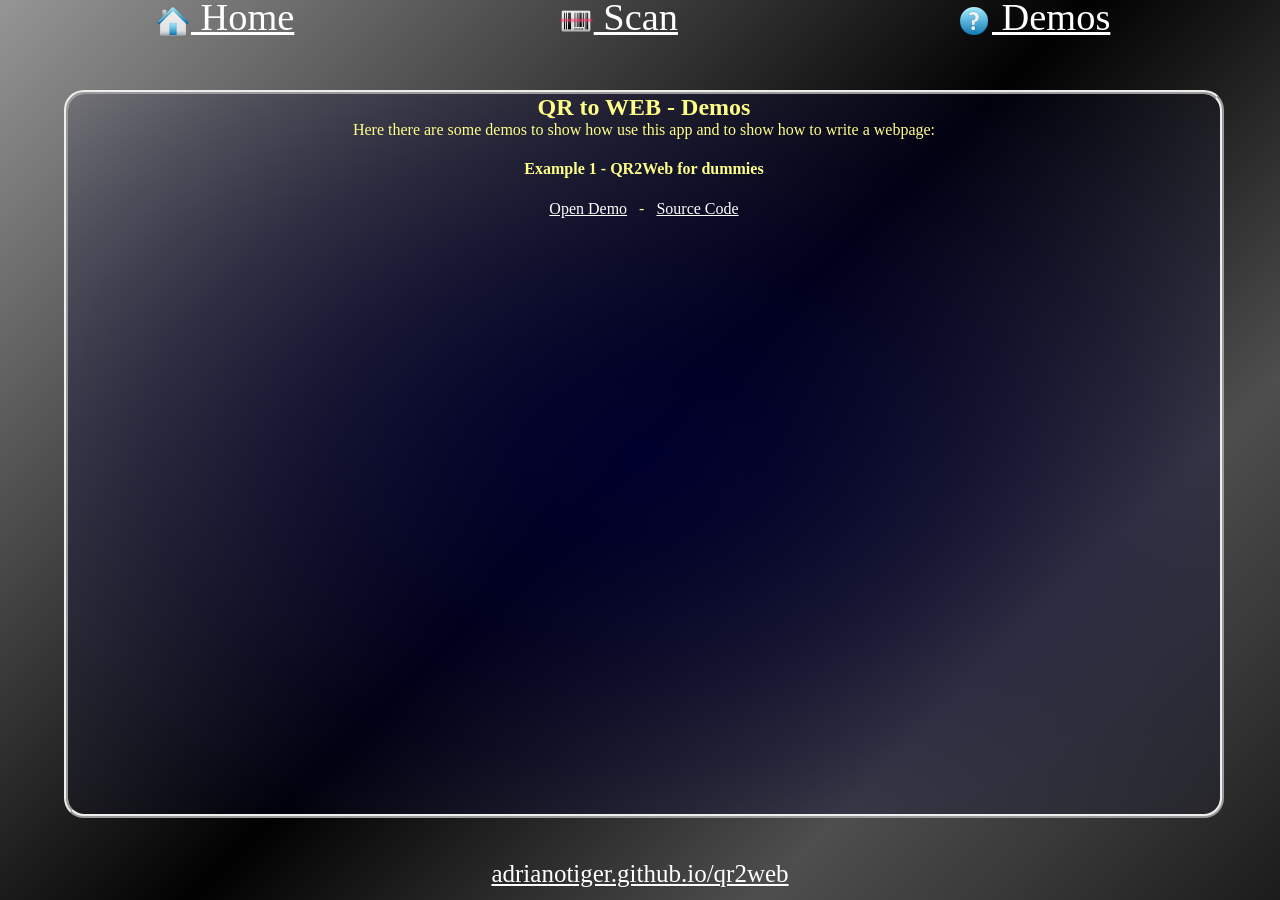
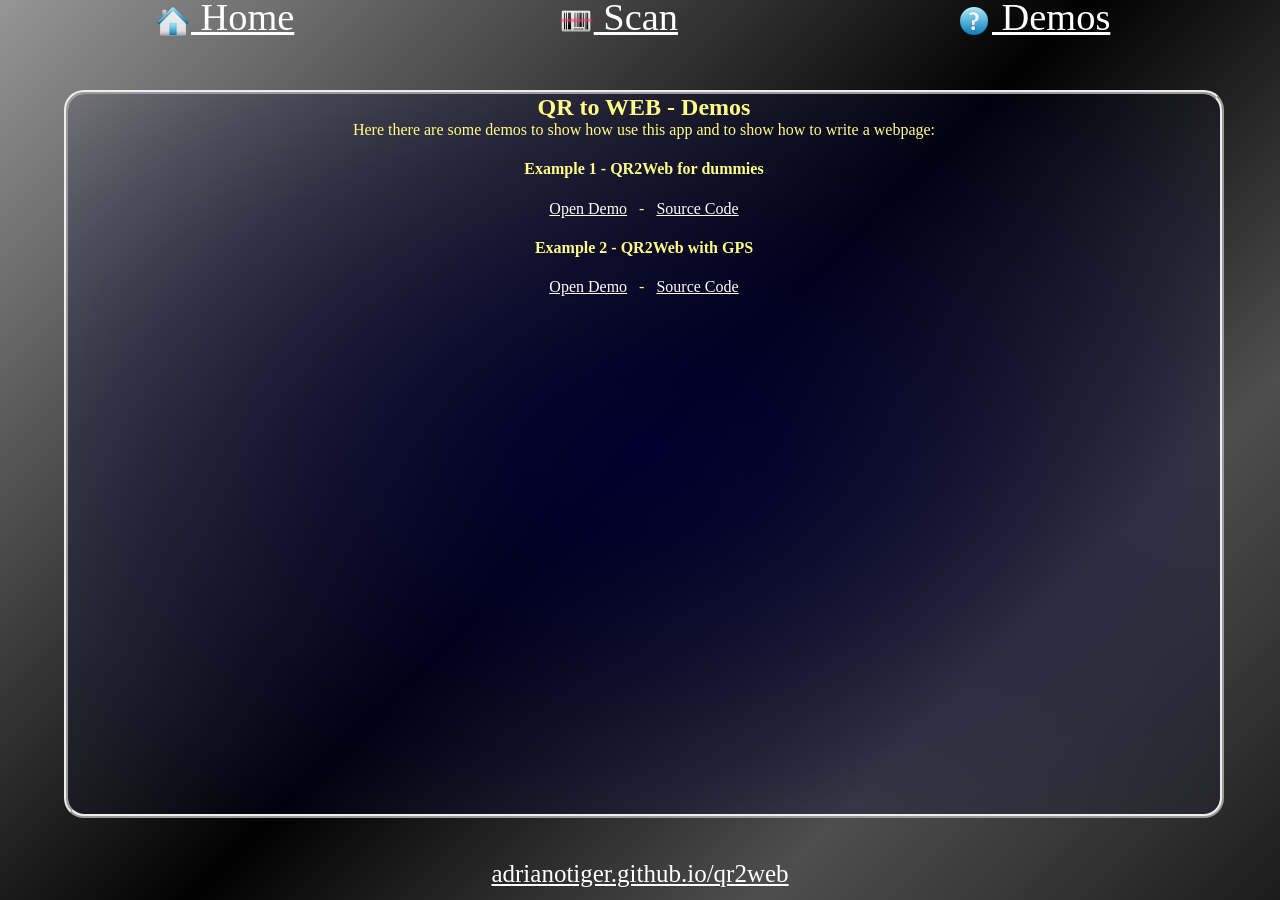
Before and after one commit to Adrianotiger/qr2web, a Jekyll site: the page built from demos.html, in a window 1280 px wide. Built offline with Jekyll 4.4.1, drawn with Linux system fonts in a browser that asks for light colours.

Commit message:
Update demos.html

```diff
--- a/demos.html
+++ b/demos.html
@@ -6,7 +6,8 @@ title: QR2Web Inventory - Demos
 	<h2>QR to WEB - Demos</h2>
   Here there are some demos to show how use this app and to show how to write a webpage:
   <h4>Example 1 - QR2Web for dummies</h4>
+  	<a href="demos/example1.html">Open Demo</a> &nbsp; -  &nbsp; <a href="https://github.com/Adrianotiger/qr2web/tree/master/Examples/1_QR2Web4Dummies">Source Code</a><br>
 
-	<a href="demos/example1.html">Open Demo</a> &nbsp; -  &nbsp; <a href="https://github.com/Adrianotiger/qr2web/tree/master/Examples/1_QR2Web4Dummies">Source Code</a><br>
-
+  <h4>Example 2 - QR2Web with GPS</h4>
+  	<a href="demos/example2.html">Open Demo</a> &nbsp; -  &nbsp; <a href="https://github.com/Adrianotiger/qr2web/tree/master/Examples/2_QR2WebGPS">Source Code</a><br>
 </div>
```
